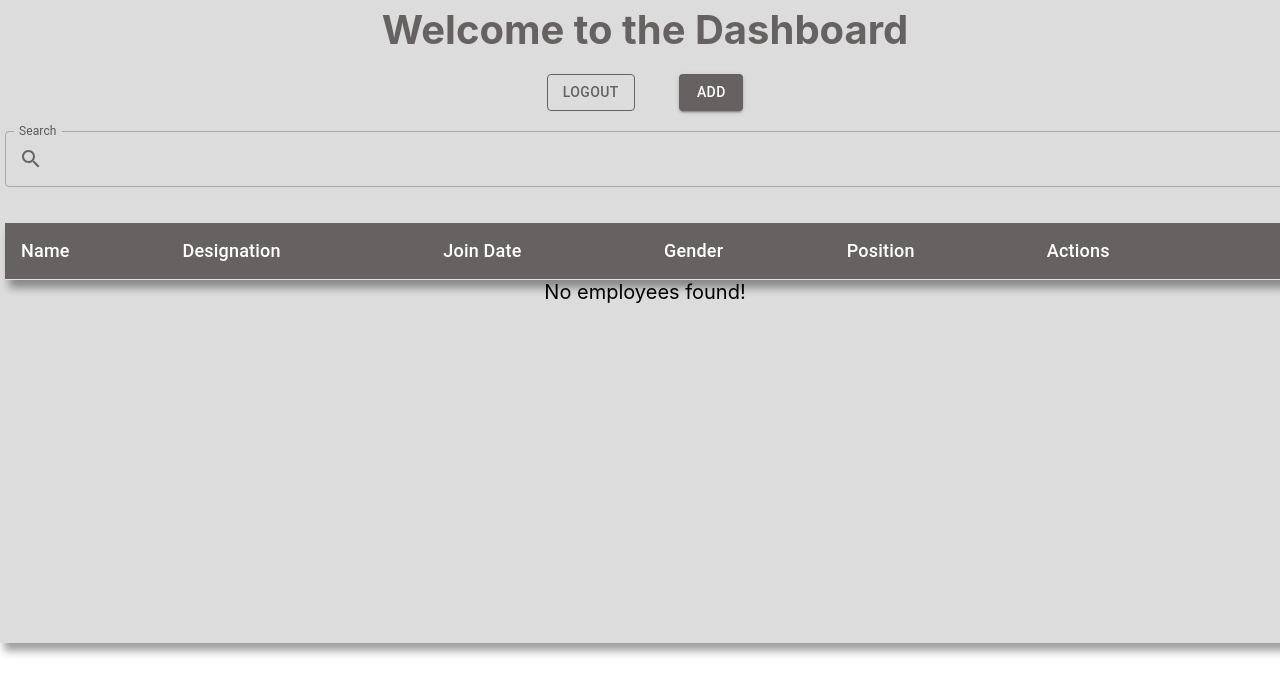
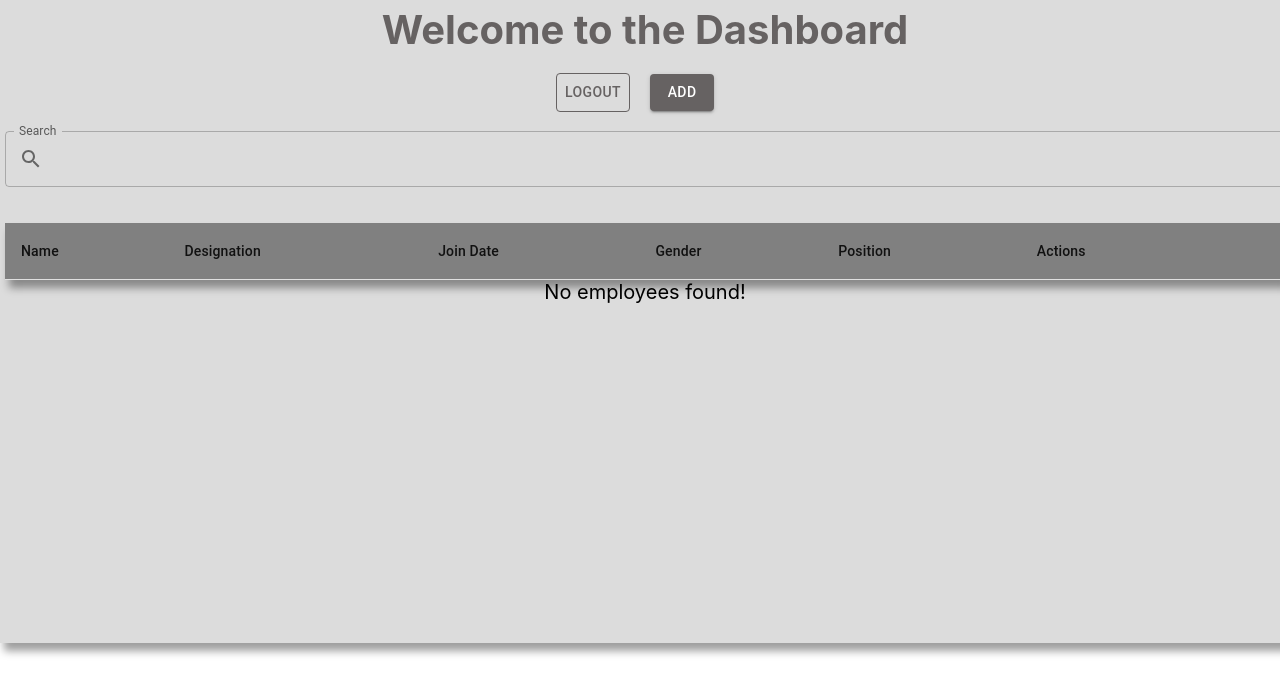
Before and after one commit to ishika1214/react-login-dashboard, a React (Create React App) app: page /react-login-dashboard/dashboard in a window 1280 px wide. Shown: the top 694 px of the page. Built offline with nearby package versions, Linux system fonts and the light colour scheme.

Commit message:
Added button styling

```diff
--- a/src/component/dashboard/Dashboard.tsx
+++ b/src/component/dashboard/Dashboard.tsx
@@ -296,28 +296,30 @@ const Dashboard: React.FC = () => {
   return (
     <div className="dashboard-body">
       <h1>Welcome to the Dashboard</h1>
-      {loginData.map((data, index) => (
+      {loginData.map((data:any, index:number) => (
         <div key={index}>
           <h2>USERNAME: {data.username}</h2>
           {/* <h2>PASSWORD: {data.password}</h2> */}
         </div>
       ))}
-      <div className="button-log">
+      <div className="button-log" >
         <Button
-          variant="outlined"
+          // variant="outlined"
           className="logout"
           type="button"
           onClick={logoutclick}
+          style={{color:"#666262 ", border:"1px solid #666262 "}}
         >
           Logout
         </Button>
-        <span> </span>
+
         <Button
           variant="contained"
           onClick={() => {
             setSelectedUser(null);
             handleOpen();
           }}
+           style={{background:"#666262 "}}
         >
           Add
         </Button>
@@ -457,7 +459,7 @@ const Dashboard: React.FC = () => {
                 </span>
               )}
             </FormControl>
-            <Button variant="contained" color="secondary" type="submit">
+            <Button variant="contained" color="secondary" type="submit" style={{background:"#666262 "}}>
               {selectedUser !== null ? "Update" : "Save"}
             </Button>
           </form>
@@ -483,12 +485,13 @@ const Dashboard: React.FC = () => {
             variant="contained"
             color="secondary"
             onClick={handleConfirmDelete}
+            style={{background:"#666262 "}}
           >
             Delete
           </Button>
           <span> </span>
           <span> </span>
-          <Button variant="contained" onClick={handleCancelDelete}>
+          <Button variant="outlined" onClick={handleCancelDelete} style={{color:"#666262 ", border:"1px solid #666262 "}}>
             Cancel
           </Button>
         </div>
@@ -545,6 +548,7 @@ const Dashboard: React.FC = () => {
                     variant="contained"
                     color="secondary"
                     onClick={() => handleEdit(user)}
+                    style={{background:"#666262 ",}}
                   >
                     Edit
                   </Button>
@@ -553,6 +557,7 @@ const Dashboard: React.FC = () => {
                     variant="contained"
                     color="secondary"
                     onClick={() => handleDelete(index)}
+                    style={{background:"#666262 ",}}
                   >
                     Delete
                   </Button>
--- a/src/index.css
+++ b/src/index.css
@@ -62,7 +62,7 @@ table {
   box-shadow: 4px 8px 8px hsl(0deg 0% 0% / 0.38);
   padding: 5px;
 }
-.css-1ygcj2i-MuiTableCell-root {
+/* .css-1ygcj2i-MuiTableCell-root {
   font-size: large !important;
   background-color: #666262 !important;
   color: white !important;
@@ -79,7 +79,7 @@ table {
 
 .css-zcbmsk-MuiButtonBase-root-MuiButton-root {
   background-color: #666262 !important;
-}
+} */
 h1 {
   margin: 0px !important;
   color: #666262 !important;
```
